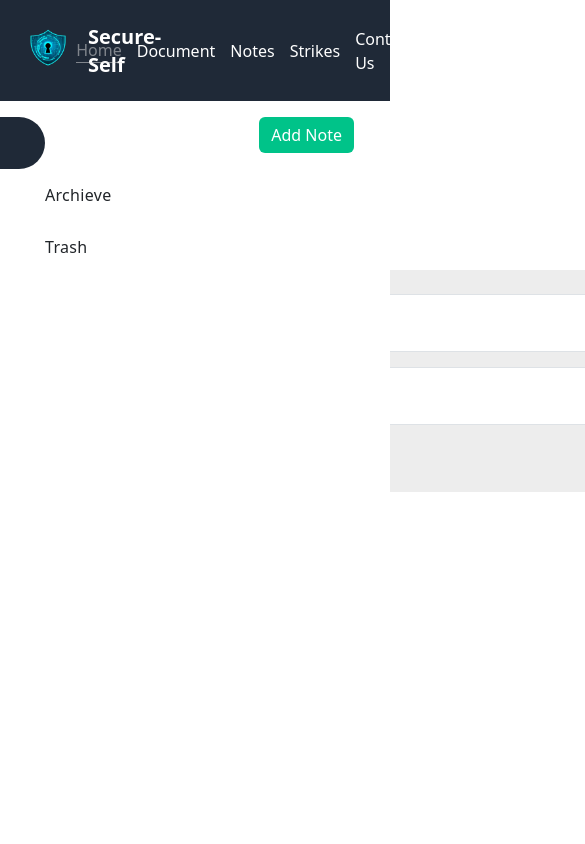
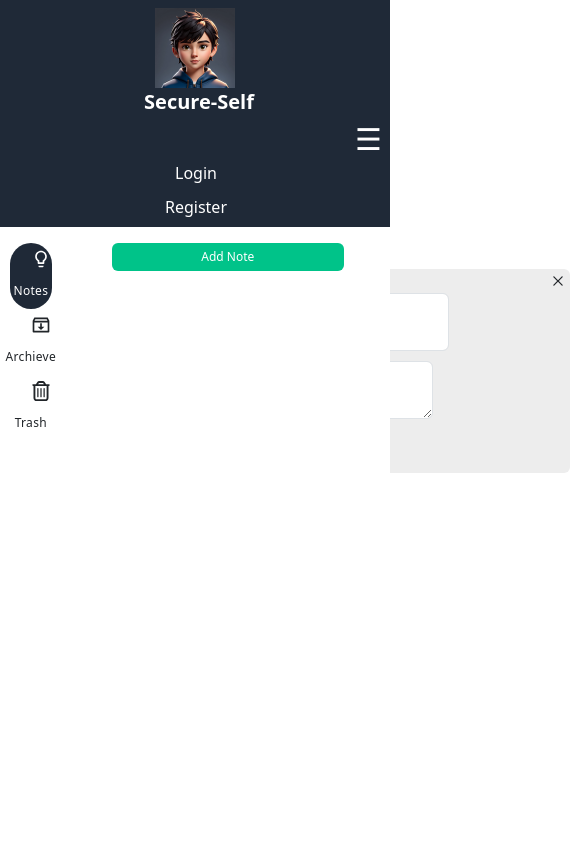
Before and after one commit to SecureSelf/frontend1, a React (Vite) app: page /notes in a window 390 px wide. Shown: the top 844 px of the page, 585 px wide, since content can reach past the window. Built offline with nearby package versions, Linux system fonts and the light colour scheme.

Commit message:
changes the stre section

```diff
--- a/src/Pages/Notes/Notes.css
+++ b/src/Pages/Notes/Notes.css
@@ -1,32 +1,131 @@
-.heading{
+/* General Styles */
+.heading {
     padding: 10px;
-    border-top-right-radius:50px;
-    border-bottom-right-radius:50px;
+    border-top-right-radius: 50px;
+    border-bottom-right-radius: 50px;
     border: none;
-    cursor:context-menu;
+    cursor: context-menu;
   }
-.heading:hover{
-    background-color:rgb(211, 196, 196) !important;
+
+  .heading:hover {
+    background-color: rgb(211, 196, 196) !important;
   }
-.active-nodes-heading{
-    background-color:#1F2937 !important;
+
+  .active-nodes-heading {
+    background-color: #1F2937 !important;
     color: white;
   }
-.heading h2{
-    font-size:16px;
+
+  .heading h2 {
+    font-size: 16px;
     line-height: 32px;
     letter-spacing: 0.3px;
     margin-bottom: 0;
   }
-.addNotesBox{
+
+  .addNotesBox {
     top: 20%;
     left: 20%;
     background-color: #ededed;
-    max-width:30vw;
+    max-width: 30vw;
     min-width: 500px;
   }
-.notes-wrapper .btn{
+
+  .notes-wrapper .btn {
     background-color: #00c389 !important;
     border: 0;
     color: white;
   }
+
+  /* Responsive Styles */
+
+  /* For screens larger than 768px (tablets and up) */
+  @media (min-width: 768px) {
+    .col-2 {
+      flex: 0 0 20%; /* Sidebar width */
+    }
+
+    .col-10 {
+      flex: 0 0 80%; /* Main content width */
+    }
+
+    .addNotesBox {
+      max-width: 30vw;
+      min-width: 500px;
+    }
+
+    .notes-wrapper .btn {
+      padding: 10px 20px;
+      font-size: 16px;
+    }
+  }
+
+  /* For screens smaller than 768px (mobile phones) */
+  @media (max-width: 768px) {
+    .col-2, .col-10 {
+      flex: 0 0 100%; /* Full width for both sidebar and main content */
+    }
+
+    .addNotesBox {
+      top: 10%;
+      left: 5%;
+      right: 5%;
+      max-width: 90vw;
+    }
+
+    .notes-wrapper .btn {
+      width: 100%;
+      padding: 8px;
+      font-size: 14px;
+    }
+
+    .heading h2 {
+      font-size: 14px;
+      line-height: 24px;
+    }
+
+    .heading {
+      padding: 8px;
+      border-radius: 25px; /* Simplified border radius */
+    }
+
+    .notes-wrapper {
+      padding: 0 10px;
+    }
+
+    .notes-wrapper .col-12 {
+      justify-content: center;
+    }
+
+    .d-flex {
+      flex-direction: column;
+      align-items: center;
+    }
+
+    .gap-15 {
+      gap: 10px;
+    }
+  }
+
+  /* For extra small screens (below 576px) */
+  @media (max-width: 576px) {
+    .heading {
+      padding: 6px;
+    }
+
+    .heading h2 {
+      font-size: 12px;
+    }
+
+    .notes-wrapper .btn {
+      padding: 5px;
+      font-size: 12px;
+    }
+
+    .addNotesBox {
+      top: 5%;
+      left: 2%;
+      right: 2%;
+      max-width: 95vw;
+    }
+  }
--- a/src/components/Header/Header.css
+++ b/src/components/Header/Header.css
@@ -1,20 +1,86 @@
- ul a{
-    color:white;
+/* General Styles */
+.header {
+    display: flex;
+    justify-content: space-between;
+    align-items: center;
+    padding: 10px;
+    background-color: #1F2937;
 }
- ul a:hover{
-    color:rgba(225, 225, 225, 0.5);
+
+.website-logo {
+    max-width: 80px;
+    min-width: 40px;
 }
-.active-menu{
+
+ul {
+    list-style: none;
+    padding-left: 0;
+    margin-bottom: 0;
+}
+
+ul a {
+    color: white;
+    text-decoration: none;
+}
+
+ul a:hover {
+    color: rgba(225, 225, 225, 0.5);
+}
+
+.active-menu {
     border-bottom: 1px solid rgba(225, 225, 225, 0.5);
 }
-.active-menu a{
+
+.active-menu a {
     color: rgba(225, 225, 225, 0.5) !important;
 }
-.profile-logo{
-   cursor:pointer;
+
+/* Responsive Layout for Header */
+@media (max-width: 768px) {
+    .nav-middle {
+        display: none; /* Hide middle navigation on mobile */
+    }
+
+    .nav-left, .nav-right {
+        justify-content: space-between;
+        width: 100%;
+    }
+
+    .nav-right {
+        margin-right: 0;
+    }
 }
-.website-logo{
-    max-width:80px;
-    min-width: 40px;
-    margin-top:5px;
+
+/* Mobile Menu */
+@media (max-width: 768px) {
+    .mobile-menu-toggle {
+        display: block;
+        font-size: 30px;
+        cursor: pointer;
+        color: white;
+    }
+
+    .mobile-menu {
+        display: none;
+        flex-direction: column;
+        align-items: flex-start;
+        background-color: rgba(31, 41, 55, 0.9);
+        padding: 10px;
+        position: absolute;
+        top: 50px;
+        left: 0;
+        width: 100%;
+    }
+
+    .mobile-menu.active {
+        display: flex;
+    }
+
+    .mobile-menu ul {
+        padding-left: 10px;
+    }
+
+    .mobile-menu ul li {
+        padding: 10px 0;
+    }
 }
--- a/src/components/Header/Header.jsx
+++ b/src/components/Header/Header.jsx
@@ -1,89 +1,111 @@
 import React, { useContext, useState } from "react";
 import logo from "../../img/ima.webp";
 import { Link, useNavigate } from "react-router-dom";
-import axios from 'axios'
+import axios from 'axios';
 import "./Header.css";
 import { StoreContext } from "../../store/storeContext";
 import Avatar from 'react-avatar';
 
 function Header() {
-  const [activeMenu,setActiveMenu] = useState("home");
-  const {url,setIsLogin,isLogin,userDetails} = useContext(StoreContext);
+  const [activeMenu, setActiveMenu] = useState("home");
+  const { url, setIsLogin, isLogin, userDetails } = useContext(StoreContext);
   const navigate = useNavigate();
-  const handleLogout = async() =>{
+  const [mobileMenuOpen, setMobileMenuOpen] = useState(false);
+
+  const handleLogout = async () => {
     const newUrl = url + '/user/logout';
 
-    axios.get(newUrl,{
+    axios.get(newUrl, {
       withCredentials: true,
     })
     .then((response) => {
       localStorage.removeItem("token");
-      console.log(response);
       setIsLogin(false);
-      console.log(isLogin)
       navigate("/");
     })
     .catch((error) => {
       console.log("An error occurred. Please try again.");
     });
+  };
 
-  }
+  const toggleMobileMenu = () => {
+    setMobileMenuOpen(!mobileMenuOpen);
+  };
+
   return (
     <header className="bg-gray-800 text-white p-2 w-full d-flex align-items-center justify-content-between">
-      <div className="nav-left">
-        <div className="d-flex align-items-center">
-          <img src="./src/img/website logo.png" alt="Website Logo" className="website-logo" />
-          <span className="text-xl font-bold ">Secure-Self</span>
+      <div className="nav-left d-flex align-items-center">
+        <img src={logo} alt="Website Logo" className="website-logo" />
+        <span className="text-xl font-bold ml-2">Secure-Self</span>
+        {/* Mobile Menu Toggle */}
+        <span className="mobile-menu-toggle d-lg-none ml-auto" onClick={toggleMobileMenu}>
+          &#9776;
+        </span>
       </div>
-      </div>
-      <div className="nav-middle ml-[-30vw]">
+
+      {/* Desktop Menu */}
+      <div className="nav-middle ml-[-30vw] d-none d-lg-block">
         <ul className="d-flex align-items-center gap-15 mb-0">
-          <li  className={activeMenu == "home" ?"active-menu" : ""}>
-            <Link to='/' onClick={()=>setActiveMenu("home")}>Home</Link>
+          <li className={activeMenu === "home" ? "active-menu" : ""}>
+            <Link to="/" onClick={() => setActiveMenu("home")}>Home</Link>
           </li>
-           <li  className={activeMenu == "document" ?"active-menu" : ""}>
-            <Link to='/document' onClick={()=>setActiveMenu("document")}>Document</Link>
+          <li className={activeMenu === "document" ? "active-menu" : ""}>
+            <Link to="/document" onClick={() => setActiveMenu("document")}>Document</Link>
           </li>
-           <li className={activeMenu == "notes" ?"active-menu" : ""}>
-            <Link to='/notes' onClick={()=>setActiveMenu("notes")}>Notes</Link>
+          <li className={activeMenu === "notes" ? "active-menu" : ""}>
+            <Link to="/notes" onClick={() => setActiveMenu("notes")}>Notes</Link>
           </li>
-           <li className={activeMenu == "strikes" ?"active-menu" : ""}>
-            <Link to='/strikes' onClick={()=>setActiveMenu("strikes")}>Strikes</Link>
+          <li className={activeMenu === "strikes" ? "active-menu" : ""}>
+            <Link to="/strikes" onClick={() => setActiveMenu("strikes")}>Strikes</Link>
           </li>
-           <li className={activeMenu == "contact" ?"active-menu" : ""}>
-            <Link to='/contact' onClick={()=>setActiveMenu("contact")}>Contact Us</Link>
+          <li className={activeMenu === "contact" ? "active-menu" : ""}>
+            <Link to="/contact" onClick={() => setActiveMenu("contact")}>Contact Us</Link>
           </li>
         </ul>
       </div>
-      <div className="nav-right d-flex mr-[30px]">
-        {isLogin == false ? <ul className="d-flex align-items-center  gap-15 mb-0">
+
+      {/* Right Section */}
+      <div className="nav-right d-flex align-items-center mr-[30px]">
+        {isLogin === false ? (
+          <ul className="d-flex align-items-center gap-15 mb-0">
             <li>
-             <Link to='/login'>
-                 Login
-             </Link>
+              <Link to="/login">Login</Link>
             </li>
             <li>
-             <Link to='/register'>
-                 Register
-             </Link>
+              <Link to="/register">Register</Link>
             </li>
-        </ul> :  <ul className="d-flex align-items-center  gap-15 mb-0">
+          </ul>
+        ) : (
+          <ul className="d-flex align-items-center gap-15 mb-0">
             <li className="profile-logo">
-          {/* Generate avatar based on the user's name */}
-          <Avatar
-            name={userDetails.name}
-            size="30"
-            round={true}
-          />
+              <Avatar name={userDetails.name} size="30" round={true} />
             </li>
             <li>
-             <Link onClick={handleLogout}>
-                 Logout
-             </Link>
+              <Link onClick={handleLogout}>Logout</Link>
             </li>
-        </ul>}
+          </ul>
+        )}
+      </div>
 
-
+      {/* Mobile Menu */}
+      <div className={`mobile-menu d-lg-none ${mobileMenuOpen ? 'active' : ''}`}>
+        <ul>
+          <li className={activeMenu === "home" ? "active-menu" : ""}>
+            <Link to="/" onClick={() => setActiveMenu("home")}>Home</Link>
+          </li>
+          <li className={activeMenu === "document" ? "active-menu" : ""}>
+            <Link to="/document" onClick={() => setActiveMenu("document")}>Document</Link>
+          </li>
+          <li className={activeMenu === "notes" ? "active-menu" : ""}>
+            <Link to="/notes" onClick={() => setActiveMenu("notes")}>Notes</Link>
+          </li>
+          <li className={activeMenu === "strikes" ? "active-menu" : ""}>
+            <Link to="/strikes" onClick={() => setActiveMenu("strikes")}>Strikes</Link>
+          </li>
+          <li className={activeMenu === "contact" ? "active-menu" : ""}>
+            <Link to="/contact" onClick={() => setActiveMenu("contact")}>Contact Us</Link>
+          </li>
+        </ul>
       </div>
     </header>
   );
```
Also changed, not shown: src/store/storeContext.jsx (+16 -10 lines). Lines whose indentation alone changed are shown as unchanged.
